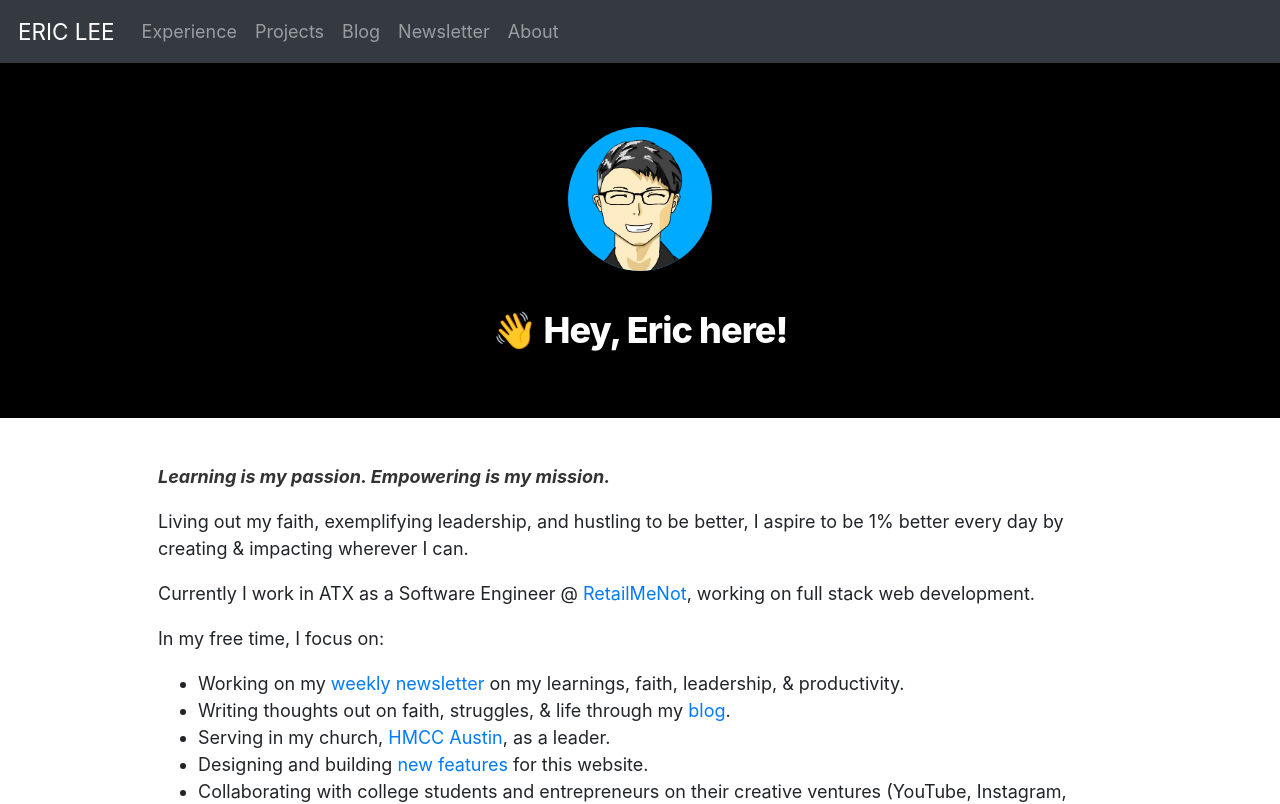
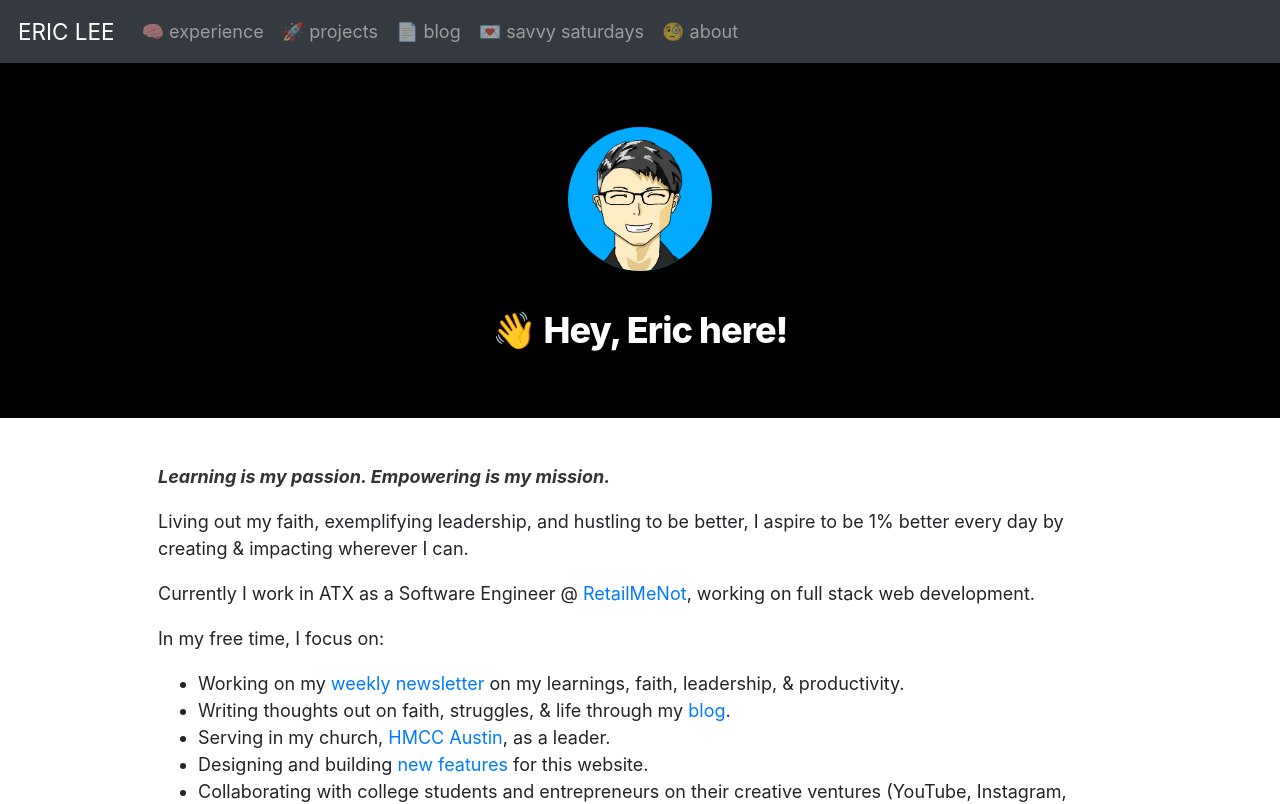
Before and after one commit to theCreedo/ericjmlee-next, a Next.js app: page / in a window 1280 px wide. Shown: the top 804 px of the page. Built offline with nearby package versions, Linux system fonts and the light colour scheme.

Commit message:
feat: added emoji support, as well as waving css

```diff
--- a/components/layout.js
+++ b/components/layout.js
@@ -3,7 +3,7 @@ import styles from './layout.module.css'
 import utilStyles from '../styles/utils.module.css'
 import Link from 'next/link'
 import { SocialIcon } from 'react-social-icons';
-import Date from '../components/date'
+import { slide as Menu } from 'react-burger-menu'
 
 
 const name = 'Eric Lee'
@@ -11,6 +11,8 @@ export const siteTitle = "ERIC LEE"
 export const base_url = "https://www.ericjmlee.com"
 
 function HeaderItem({ imageUrl, imageAlt, title, home }) {
+    const headerText = title.substr(3);
+    const headerEmojiText = title.toLowerCase().substr(0, 2);
     return (<div className={styles.swapFigure}>
         {!home && <img
             className={`${styles.swapOnHoverFrontImage} ${styles.headerHomeImage} ${utilStyles.borderCircle}`}
@@ -22,13 +24,13 @@ function HeaderItem({ imageUrl, imageAlt, title, home }) {
             src={imageUrl}
             alt={imageAlt}
         />
-        <h1 className={`${utilStyles.headingXl}`}>{title}</h1>
+        <h1 className={`${utilStyles.headingXl}`}>{<span className={home ? styles.wave : null}>{headerEmojiText}</span>} {headerText}</h1>
     </div >)
 
 }
 
 export default function Layout({ children, home, project, experience, blog, about, newsletter, postData }) {
-    const tabs = ['Experience', 'Projects', 'Blog', 'Newsletter', 'About']
+    const tabs = ['🧠 Experience', '🚀 Projects', '📄 Blog', '💌 Savvy Saturdays', '🧐 About']
     const medium_url = "https://medium.com/@theCreedo"
     const github_url = "http://github.com/theCreedo"
     const linkedin_url = "https://linkedin.com/in/ericjmlee"
@@ -144,10 +146,15 @@ export default function Layout({ children, home, project, experience, blog, abou
                     <div className="collapse navbar-collapse" id="navbarNavDropdown">
                         <ul className="navbar-nav">
                             {tabs.map((item) => {
-                                const href = '/' + item.toLowerCase()
+                                const tabText = item.toLowerCase().substr(3);
+                                const tabEmojiText = item.toLowerCase().substr(0, 2);
+                                var href = '/' + tabText;
+                                if (href.includes("sav")) {
+                                    href = 'newsletter';
+                                }
                                 return (
                                     <li className="nav-item">
-                                        <Link href={href}><a className="nav-link">{item}</a></Link>
+                                        <Link href={href}><a className="nav-link">{tabEmojiText + " " + tabText}</a></Link>
                                     </li>
                                 )
                             })}
@@ -166,35 +173,35 @@ export default function Layout({ children, home, project, experience, blog, abou
                         </>
                     ) : (
                             <>
+                                {experience && (
+                                    <HeaderItem
+                                        imageUrl={"/images/profile/transparent-experience-profile.png"}
+                                        imageAlt={name}
+                                        title={"🧠 Experience"} />
+                                )}
                                 {project && (
                                     <HeaderItem
                                         imageUrl={"/images/profile/transparent-projects-profile.png"}
                                         imageAlt={name}
-                                        title={"Projects"} />
-                                )}
-                                {experience && (
-                                    <HeaderItem
-                                        imageUrl={"/images/profile/transparent-experience-profile.png"}
-                                        imageAlt={name}
-                                        title={"Experience"} />
+                                        title={"🚀 Projects"} />
                                 )}
                                 {newsletter && (
                                     <HeaderItem
                                         imageUrl={"/images/profile/transparent-newsletter-profile.png"}
                                         imageAlt={name}
-                                        title={"Savvy Saturdays"} />
+                                        title={"💌 Savvy Saturdays"} />
                                 )}
                                 {blog && (
                                     <HeaderItem
                                         imageUrl={"/images/profile/transparent-blog-profile.png"}
                                         imageAlt={name}
-                                        title={"Blog"} />
+                                        title={"📄 Blog"} />
                                 )}
                                 {about && (
                                     <HeaderItem
                                         imageUrl={"/images/profile/transparent-about-profile.png"}
                                         imageAlt={name}
-                                        title={"About"} />
+                                        title={"🧐 About"} />
                                 )}
                                 {postData && (
                                     <>
--- a/components/layout.module.css
+++ b/components/layout.module.css
@@ -53,6 +53,26 @@
     margin: 3rem 0 0;
   }
 
+  .wave {
+    animation-name: wave-animation;  /* Refers to the name of your @keyframes element below */
+    animation-duration: 2.5s;        /* Change to speed up or slow down */
+    animation-iteration-count: infinite;  /* Never stop waving :) */
+    transform-origin: 70% 70%;       /* Pivot around the bottom-left palm */
+    display: inline-block;
+  }
+
+  @keyframes wave-animation {
+      0% { transform: rotate( 0.0deg) }
+     10% { transform: rotate(14.0deg) }  /* The following five values can be played with to make the waving more or less extreme */
+     20% { transform: rotate(-8.0deg) }
+     30% { transform: rotate(14.0deg) }
+     40% { transform: rotate(-4.0deg) }
+     50% { transform: rotate(10.0deg) }
+     60% { transform: rotate( 0.0deg) }  /* Reset for the last half to pause */
+    100% { transform: rotate( 0.0deg) }
+  }
+
+
   .swapFigure {
 	  margin: 0 auto;
   }
--- a/components/newsletter.js
+++ b/components/newsletter.js
@@ -3,7 +3,7 @@ import utilStyles from '../styles/utils.module.css'
 export default function NewsletterForm() {
     return (
         <div className={utilStyles.newsletterForm}>
-            <h2 className={utilStyles.headingLg}><b>Join the "Savvy Saturdays" Mailing List</b></h2>
+            <h2 className={utilStyles.headingLg}><b>💌 Join the "Savvy Saturdays" Mailing List</b></h2>
             <div className="">
                 <p>Every Saturday, I send out an issue on faith, leadership, and productivity. This includes my own learnings, a curated collection of articles, and tidbits of thoughts, verses, and quotes to chew on.</p>
                 <form action="https://ericlee.substack.com/api/v1/free?nojs=true" method="post" className="form " noValidate="">
--- a/package.json
+++ b/package.json
@@ -13,6 +13,7 @@
     "gray-matter": "^4.0.2",
     "next": "^10.0.0",
     "react": "16.13.1",
+    "react-burger-menu": "^3.0.2",
     "react-dom": "16.13.1",
     "react-lazyload": "^3.0.0",
     "remark": "^12.0.1",
```
Also changed, not shown: 1 other file (tests, documents, lock files or other folders).
